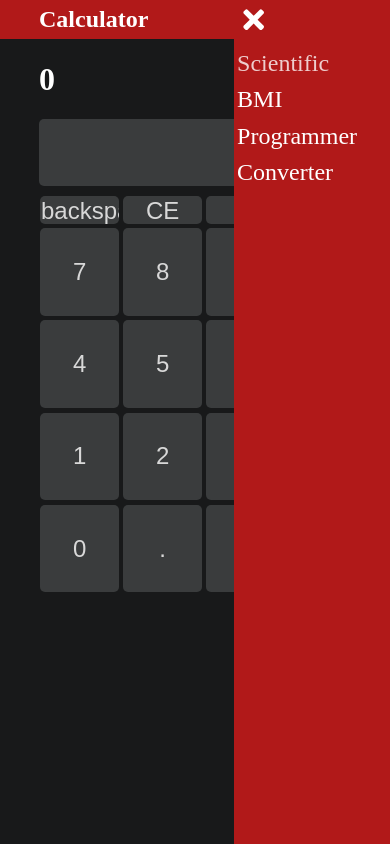
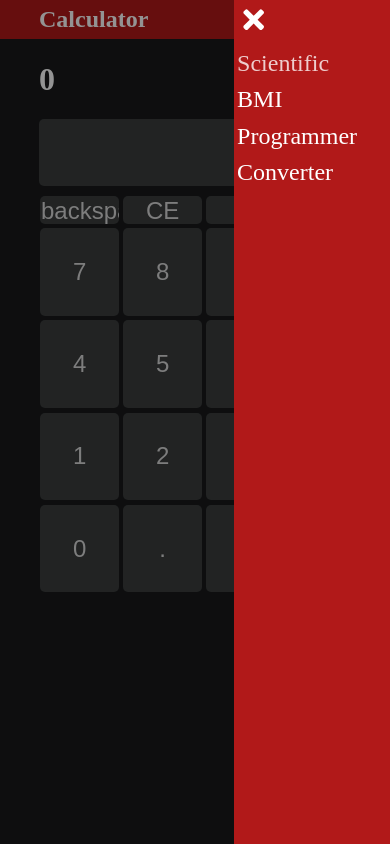
Before and after one commit to Junaidhassan99/next-calculator, a Next.js app: page /scientific in a window 390 px wide. Both pictures are taken after a click on the element 331 px from the left and 19 px from the top of the page. Built offline with nearby package versions, Linux system fonts and the light colour scheme.

Commit message:
dull screen on drawer open

```diff
--- /dev/null
+++ b/components/ScreenDuller.tsx
@@ -0,0 +1,15 @@
+import { useAppSelector } from "../store/hooks";
+
+const ScreenDuller = () => {
+  const IsDrawerOnSelector = useAppSelector((state) => state.route.isDrawerOn);
+
+  return (
+    <div
+      className={`screen-duller ${
+        !IsDrawerOnSelector && "screen-duller-remove"
+      }`}
+    ></div>
+  );
+};
+
+export default ScreenDuller;
--- a/pages/_app.tsx
+++ b/pages/_app.tsx
@@ -9,11 +9,13 @@ import "../styles/globals.css";
 import "../styles/app-bar.css";
 import "../styles/calculator-home-screen.css";
 import "../styles/drawer.css";
+import ScreenDuller from "../components/ScreenDuller";
 
 function MyApp({ Component, pageProps }: AppProps) {
   return (
     <Provider store={store}>
       <Fragment>
+        <ScreenDuller />
         <AppBar />
 
         <div className="default-margin">
--- a/styles/drawer.css
+++ b/styles/drawer.css
@@ -4,7 +4,7 @@
 
   position: absolute;
   right: 0px;
-  z-index: 1;
+  z-index: 2;
 
   display: none;
 }
@@ -27,6 +27,18 @@
   padding-bottom: 3%;
 }
 
+.screen-duller {
+  background-color: rgba(0, 0, 0, 0.422);
+  height: 100%;
+  width: 100%;
+  position: absolute;
+  z-index: 1;
+}
+
+.screen-duller-remove {
+  display: none;
+}
+
 @media only screen and (max-width: 700px) {
   .drawer-menu {
     display: block;
--- a/styles/globals.css
+++ b/styles/globals.css
@@ -23,13 +23,12 @@ body {
 } */
 
 .dark-component {
-
   background-color: #3a3c3d;
 
   border-width: 0px;
 }
 
-.dark-component-text-color{
+.dark-component-text-color {
   color: #d8d8d8;
 }
 
```
